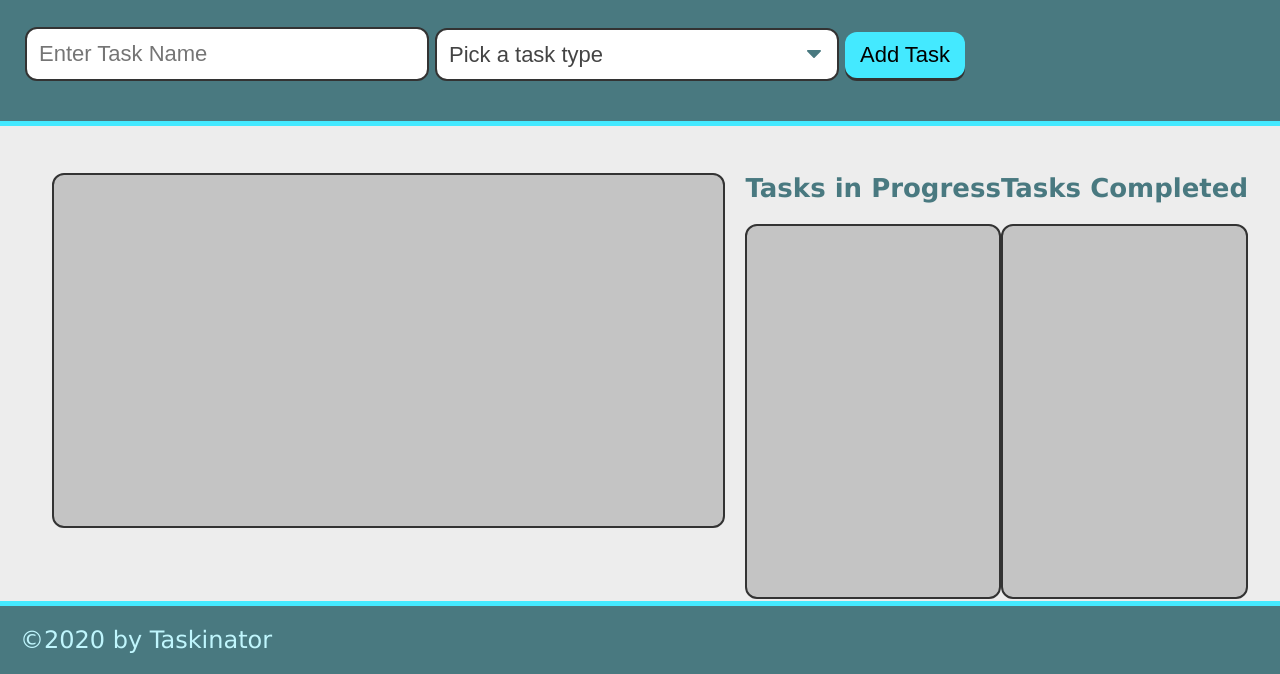
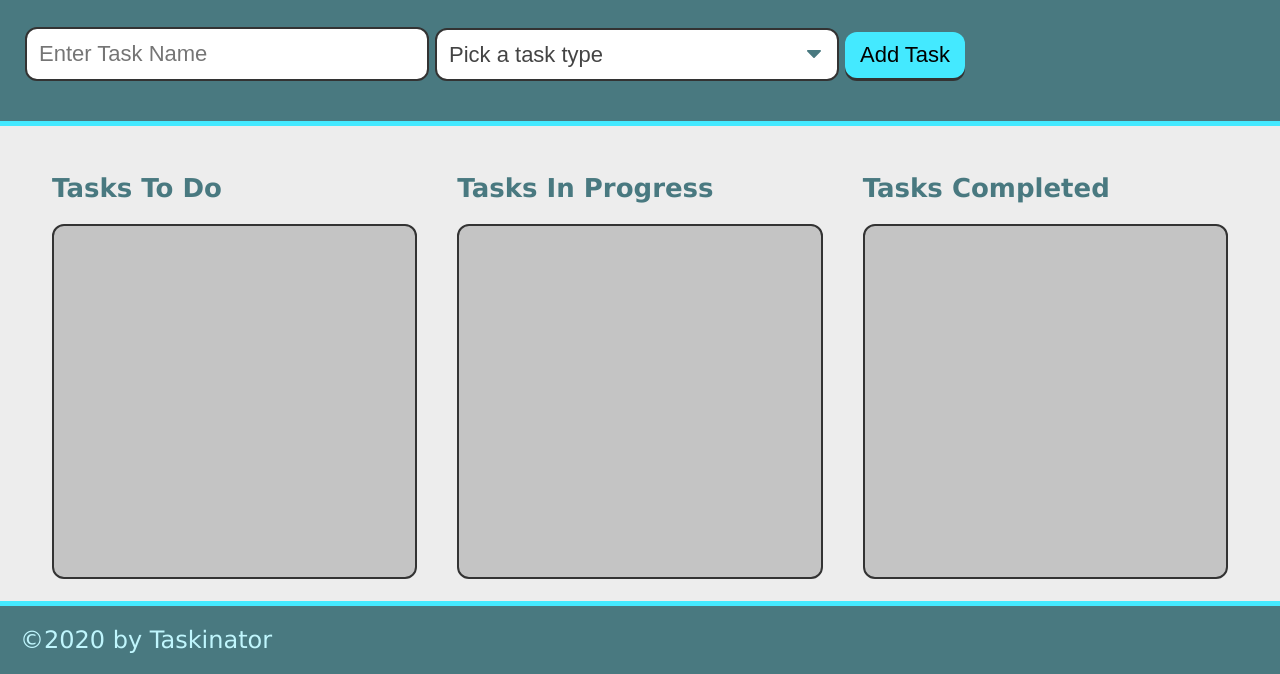
Before and after one commit to blainecurren/taskinator, a plain HTML site: page index.html in a window 1280 px wide. Shown: the part 126-800 px from the top of the page. Drawn offline with Linux system fonts and the light colour scheme.

Commit message:
fixed all columns h2 elements

```diff
--- a/index.html
+++ b/index.html
@@ -32,18 +32,18 @@
         </header>
         <main class="page-content">
             <section class="task-list-wrapper">
-                <h2 class="list-title"></h2>
+                <h2 class="list-title">Tasks To Do</h2>
                 <ul class="task-list" id="tasks-to-do">
 
                 </ul>
             </section>
             <!-- Tasks in Progress -->
-            <section>
-                <h2 class="list-title">Tasks in Progress</h2>
+            <section class="task-list-wrapper">
+                <h2 class="list-title">Tasks In Progress</h2>
                 <ul class="task-list" id="tasks-in-progress"></ul>
             </section>
             <!-- Tasks Completed -->
-            <section>
+            <section class="task-list-wrapper">
                 <h2 class="list-title">Tasks Completed
                 </h2>
                 <ul class="task-list" id="tasks-completed"></ul>
```
